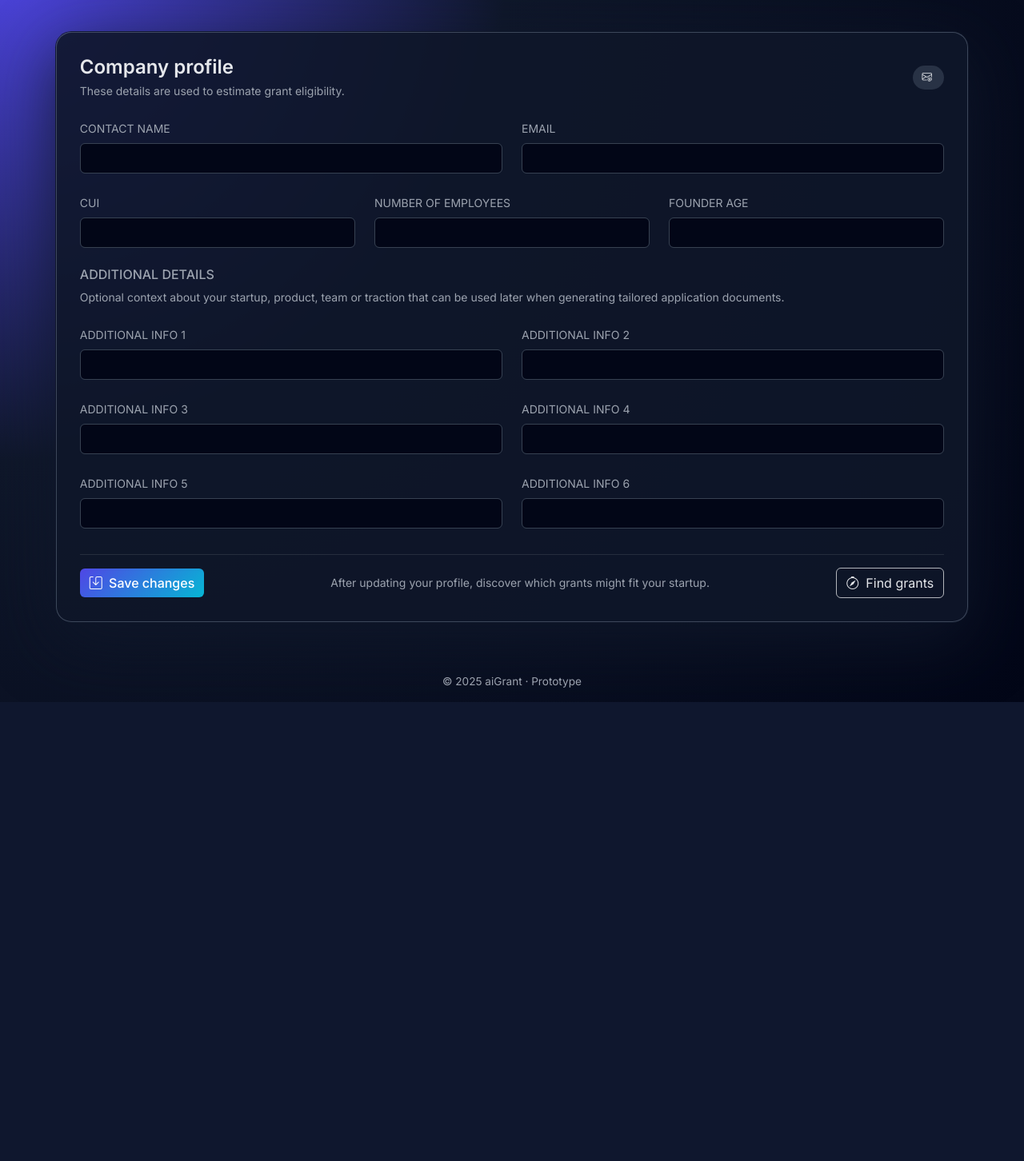
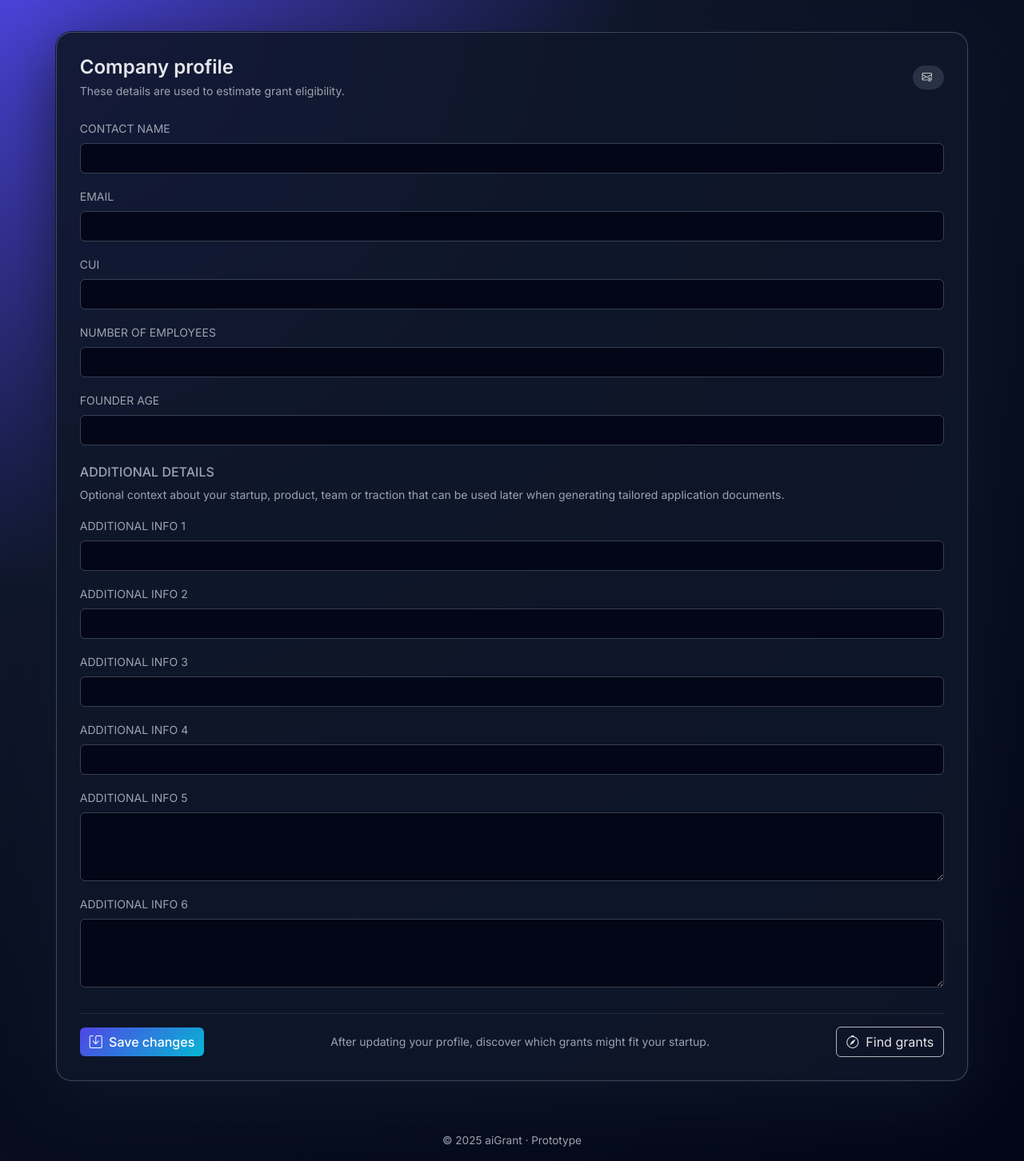
Before and after one commit to MihutMatei/AiGrant, a Flask app: template templates/account.html in a window 1280 px wide. Shown: the part 57-1509 px from the top of the page at 80% size. Before the commit the page ends 935 px from the top, so only its background shows below. Run offline with Flask 3, Linux system fonts and the light colour scheme; the template is opened without the code that fills it, so the values that code supplies are empty.

Commit message:
fixed #11
fixed issue regarding account page cells

```diff
--- a/templates/account.html
+++ b/templates/account.html
@@ -24,8 +24,9 @@
     </div>
   {% endif %}
 
-  <form method="post" class="row g-4">
-    <div class="col-md-6">
+  <form method="post" class="row g-3">
+    <!-- Contact name -->
+    <div class="col-12">
       <label class="form-label small text-uppercase text-muted-soft">Contact name</label>
       <input
         type="text"
@@ -35,7 +36,8 @@
       >
     </div>
 
-    <div class="col-md-6">
+    <!-- Email -->
+    <div class="col-12">
       <label class="form-label small text-uppercase text-muted-soft">Email</label>
       <input
         type="email"
@@ -45,8 +47,8 @@
       >
     </div>
 
-    <!-- CUI / Numar angajati / Varsta dezvoltator -->
-    <div class="col-md-4">
+    <!-- CUI -->
+    <div class="col-12">
       <label for="cui" class="form-label small text-uppercase text-muted-soft">CUI</label>
       <input
         type="text"
@@ -58,7 +60,8 @@
       >
     </div>
 
-    <div class="col-md-4">
+    <!-- Number of employees -->
+    <div class="col-12">
       <label for="numar_angajati" class="form-label small text-uppercase text-muted-soft">
         Number of employees
       </label>
@@ -73,7 +76,8 @@
       >
     </div>
 
-    <div class="col-md-4">
+    <!-- Founder age -->
+    <div class="col-12">
       <label for="varsta_dezvoltator" class="form-label small text-uppercase text-muted-soft">
         Founder age
       </label>
@@ -87,7 +91,7 @@
       >
     </div>
 
-    <!-- un pic mai mult spațiu înainte de Additional details -->
+    <!-- Additional details section -->
     <div class="col-12 mt-4">
       <h3 class="h6 text-uppercase text-muted-soft mb-2">Additional details</h3>
       <p class="text-muted-soft small mb-0">
@@ -96,7 +100,8 @@
       </p>
     </div>
 
-    <div class="col-md-6">
+    <!-- Additional info 1 -->
+    <div class="col-12">
       <label for="additional_info_1" class="form-label small text-uppercase text-muted-soft">
         Additional info 1
       </label>
@@ -109,7 +114,8 @@
       >
     </div>
 
-    <div class="col-md-6">
+    <!-- Additional info 2 -->
+    <div class="col-12">
       <label for="additional_info_2" class="form-label small text-uppercase text-muted-soft">
         Additional info 2
       </label>
@@ -122,7 +128,8 @@
       >
     </div>
 
-    <div class="col-md-6">
+    <!-- Additional info 3 -->
+    <div class="col-12">
       <label for="additional_info_3" class="form-label small text-uppercase text-muted-soft">
         Additional info 3
       </label>
@@ -135,7 +142,8 @@
       >
     </div>
 
-    <div class="col-md-6">
+    <!-- Additional info 4 -->
+    <div class="col-12">
       <label for="additional_info_4" class="form-label small text-uppercase text-muted-soft">
         Additional info 4
       </label>
@@ -148,46 +156,48 @@
       >
     </div>
 
-    <div class="col-md-6">
+    <!-- Additional info 5 (bigger textarea) -->
+    <div class="col-12">
       <label for="additional_info_5" class="form-label small text-uppercase text-muted-soft">
         Additional info 5
       </label>
-      <input
-        type="text"
+      <textarea
         id="additional_info_5"
         name="additional_info_5"
         class="form-control bg-dark text-light border-secondary"
-        value="{{ user.additional_info_5 if user.additional_info_5 is defined else '' }}"
-      >
+        rows="3"
+      >{{ user.additional_info_5 if user.additional_info_5 is defined else "" }}</textarea>
     </div>
 
-    <div class="col-md-6">
+    <!-- Additional info 6 (bigger textarea) -->
+    <div class="col-12">
       <label for="additional_info_6" class="form-label small text-uppercase text-muted-soft">
         Additional info 6
       </label>
-      <input
-        type="text"
+      <textarea
         id="additional_info_6"
         name="additional_info_6"
         class="form-control bg-dark text-light border-secondary"
-        value="{{ user.additional_info_6 if user.additional_info_6 is defined else '' }}"
-      >
+        rows="3"
+      >{{ user.additional_info_6 if user.additional_info_6 is defined else "" }}</textarea>
     </div>
 
-    <!-- linia cu Save / text / Find grants pe aceeași linie -->
+    <!-- Bottom row: Save / text / Find grants -->
     <div class="col-12 mt-3">
       <hr class="border-secondary mb-3">
       <div class="d-flex flex-wrap align-items-center justify-content-between gap-3">
-        <!-- stânga: Save changes -->
+        <!-- Save changes -->
         <button type="submit" name="action" value="save" class="btn btn-primary">
           <i class="bi bi-save me-1"></i>
           Save changes
         </button>
 
+        <!-- Middle text -->
         <div class="text-muted-soft small flex-grow-1 text-center">
           After updating your profile, discover which grants might fit your startup.
         </div>
 
+        <!-- Find grants (also submits form) -->
         <button type="submit" name="action" value="find_grants" class="btn btn-outline-light">
           <i class="bi bi-compass me-1"></i>
           Find grants
```
